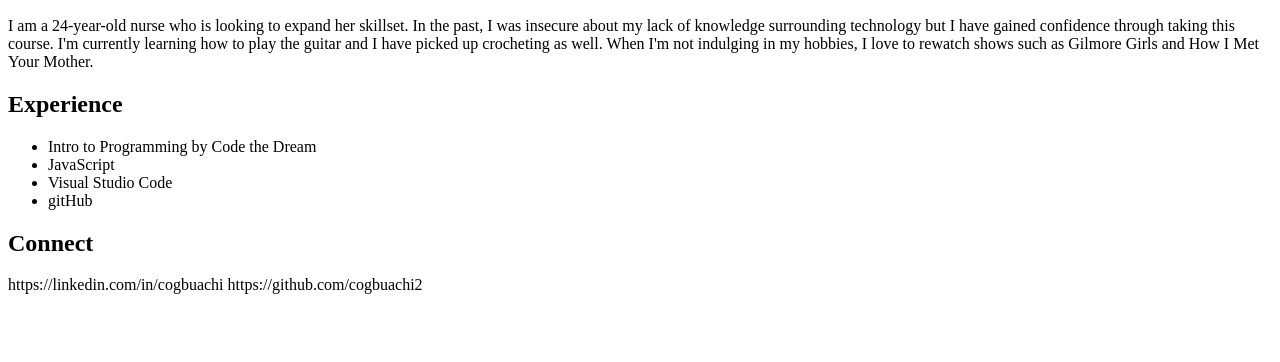
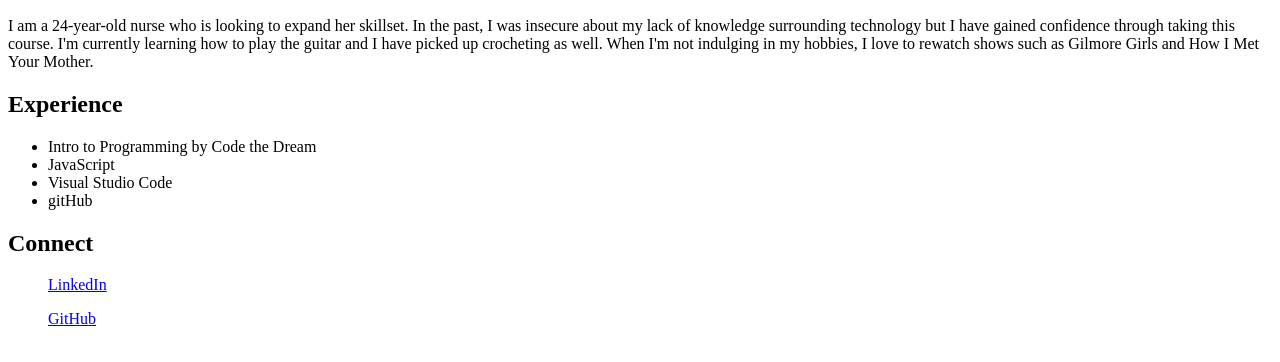
Before and after one commit to cogbuachi2/crystal-ogbuachi-kepler, a plain HTML site: page index.html in a window 1280 px wide. Shown: the part 110-472 px from the top of the page. Drawn offline with Linux system fonts and the light colour scheme.

Commit message:
boilerplate and content added x3

```diff
--- a/index.html
+++ b/index.html
@@ -14,17 +14,17 @@
         </section>
         <section id = "Experience"></section>
             <h2>Experience</h2>
-                <uL>
+                <ul>
                     <li>Intro to Programming by Code the Dream</li>
                     <li>JavaScript</li>
                     <li>Visual Studio Code</li>
                     <li>gitHub</li>
-                </uL>
+                </ul>
         </section>
         <section id ="Connect">
             <h2>Connect</h2>
-                <a>https://linkedin.com/in/cogbuachi</a>
-                <a>https://github.com/cogbuachi2</a>
+                <ul><a href="https://linkedin.com/in/cogbuachi"> LinkedIn </a></ul>
+                <ul><a href ="https://github.com/cogbuachi2"> GitHub </a></ul>
         </section>
 </body>
 </html>
```
